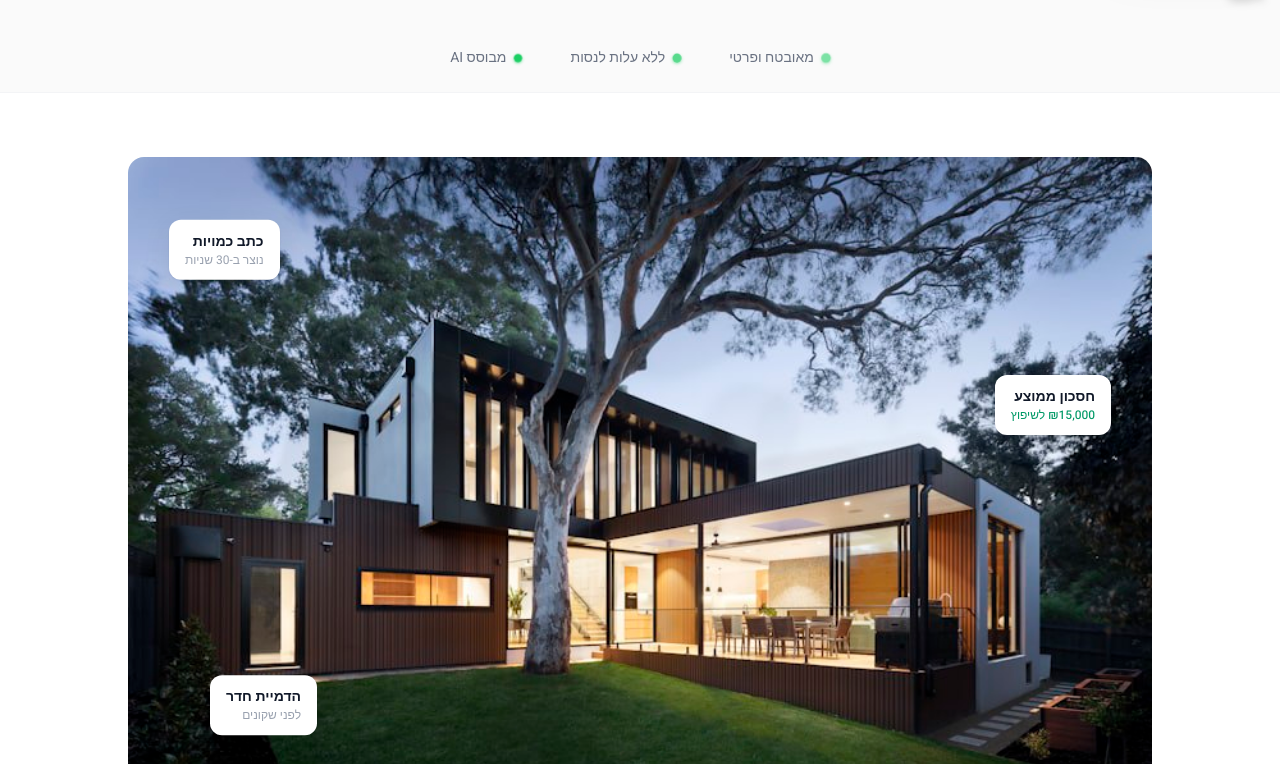
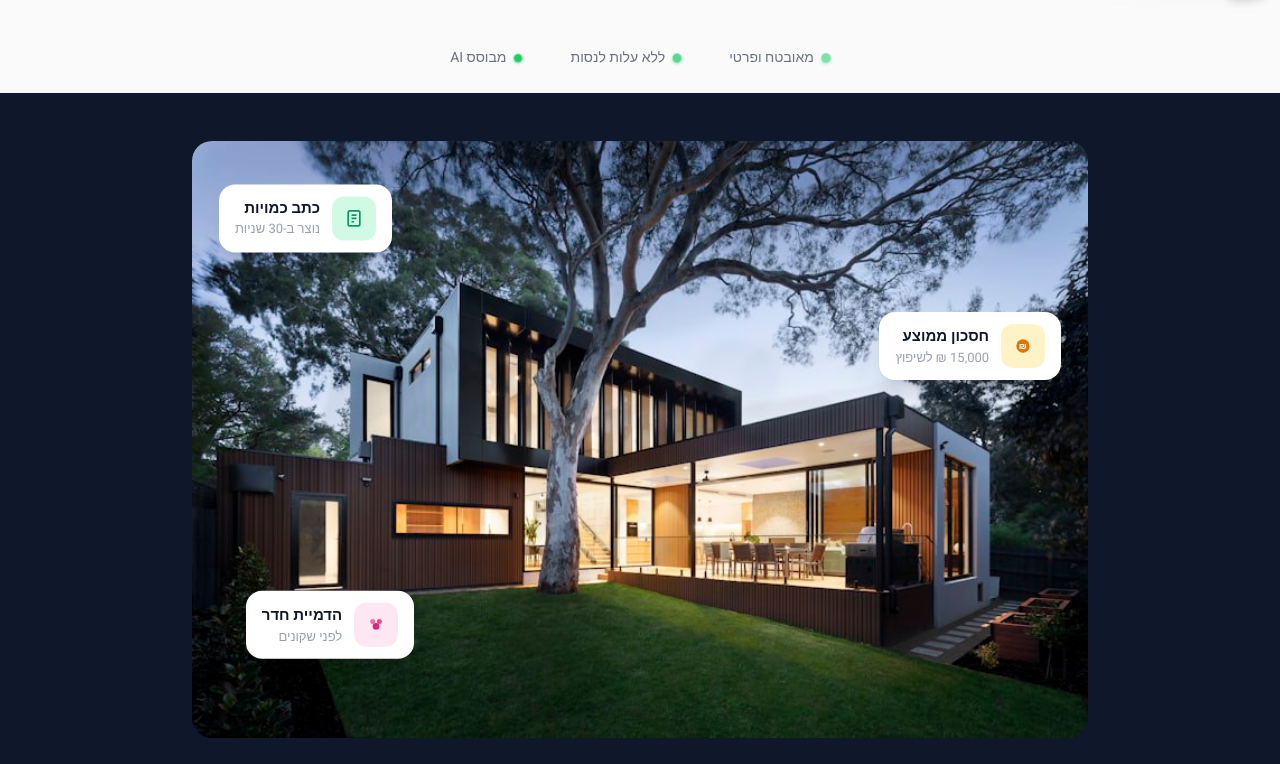
Before and after one commit to guyceza/shiputz-ai, a Next.js app: page / in a window 1280 px wide. Shown: the part 776-1540 px from the top of the page. Built offline with nearby package versions, Linux system fonts and the light colour scheme; no server answers.

Commit message:
Match reference design: dark bg, pastel icons, RTL layout

```diff
--- a/src/app/page.tsx
+++ b/src/app/page.tsx
@@ -315,42 +315,65 @@ export default function Home() {
       </section>
 
       {/* House Showcase with Floating Features */}
-      <section className="py-16 px-6 bg-white">
+      <section className="py-12 px-6 bg-[#0f172a]">
         <style dangerouslySetInnerHTML={{ __html: `
           @keyframes popupFloat {
             0%, 100% { transform: translateY(0); }
-            50% { transform: translateY(-6px); }
+            50% { transform: translateY(-8px); }
           }
-          .popup-float { animation: popupFloat 5s ease-in-out infinite; }
-          .popup-float-delay-1 { animation-delay: 1s; }
-          .popup-float-delay-2 { animation-delay: 2s; }
-          .feature-card {
-            background: white;
-            box-shadow: 0 1px 3px rgba(0,0,0,0.08), 0 8px 30px rgba(0,0,0,0.07);
-          }
+          .popup-float { animation: popupFloat 4s ease-in-out infinite; }
+          .popup-float-delay-1 { animation-delay: 0.5s; }
+          .popup-float-delay-2 { animation-delay: 1s; }
         `}} />
-        <div className="max-w-5xl mx-auto">
-          <div className="relative rounded-2xl overflow-hidden">
+        <div className="max-w-4xl mx-auto">
+          <div className="relative rounded-[20px] overflow-hidden">
             <img
               src="/images/hero-house.jpg"
               alt="בית מודרני"
               className="w-full h-auto"
             />
 
-            {/* Minimal Floating Cards */}
-            <div className="popup-float absolute top-[10%] left-[4%] feature-card rounded-xl px-4 py-3">
-              <p className="font-semibold text-gray-900 text-sm">כתב כמויות</p>
-              <p className="text-gray-400 text-xs">נוצר ב-30 שניות</p>
+            {/* Floating Cards - matching reference style */}
+            <div className="popup-float absolute top-[8%] left-[3%] bg-white rounded-2xl py-3 px-4 flex items-center gap-3 shadow-xl">
+              <div className="order-2">
+                <p className="font-bold text-gray-900 text-[15px]">כתב כמויות</p>
+                <p className="text-gray-400 text-[13px]">נוצר ב-30 שניות</p>
+              </div>
+              <div className="order-1 w-11 h-11 bg-[#d1fae5] rounded-xl flex items-center justify-center flex-shrink-0">
+                <svg className="w-5 h-5 text-[#059669]" viewBox="0 0 24 24" fill="none" stroke="currentColor" strokeWidth="2">
+                  <rect x="5" y="3" width="14" height="18" rx="2"/>
+                  <line x1="9" y1="8" x2="15" y2="8"/>
+                  <line x1="9" y1="12" x2="15" y2="12"/>
+                  <line x1="9" y1="16" x2="12" y2="16"/>
+                </svg>
+              </div>
             </div>
 
-            <div className="popup-float popup-float-delay-1 absolute bottom-[15%] left-[8%] feature-card rounded-xl px-4 py-3">
-              <p className="font-semibold text-gray-900 text-sm">הדמיית חדר</p>
-              <p className="text-gray-400 text-xs">לפני שקונים</p>
+            <div className="popup-float popup-float-delay-1 absolute bottom-[12%] left-[6%] bg-white rounded-2xl py-3 px-4 flex items-center gap-3 shadow-xl">
+              <div className="order-2">
+                <p className="font-bold text-gray-900 text-[15px]">הדמיית חדר</p>
+                <p className="text-gray-400 text-[13px]">לפני שקונים</p>
+              </div>
+              <div className="order-1 w-11 h-11 bg-[#fce7f3] rounded-xl flex items-center justify-center flex-shrink-0">
+                <svg className="w-5 h-5 text-[#db2777]" viewBox="0 0 24 24" fill="currentColor">
+                  <circle cx="8" cy="8" r="3" opacity="0.6"/>
+                  <circle cx="16" cy="8" r="3" opacity="0.8"/>
+                  <circle cx="12" cy="14" r="4"/>
+                </svg>
+              </div>
             </div>
 
-            <div className="popup-float popup-float-delay-2 absolute top-[32%] right-[4%] feature-card rounded-xl px-4 py-3">
-              <p className="font-semibold text-gray-900 text-sm">חסכון ממוצע</p>
-              <p className="text-emerald-600 text-xs font-medium">₪15,000 לשיפוץ</p>
+            <div className="popup-float popup-float-delay-2 absolute top-[30%] right-[3%] bg-white rounded-2xl py-3 px-4 flex items-center gap-3 shadow-xl">
+              <div className="order-2">
+                <p className="font-bold text-gray-900 text-[15px]">חסכון ממוצע</p>
+                <p className="text-gray-400 text-[13px]">15,000 ₪ לשיפוץ</p>
+              </div>
+              <div className="order-1 w-11 h-11 bg-[#fef3c7] rounded-xl flex items-center justify-center flex-shrink-0">
+                <svg className="w-5 h-5 text-[#d97706]" viewBox="0 0 24 24" fill="currentColor">
+                  <circle cx="12" cy="12" r="8"/>
+                  <text x="12" y="16" textAnchor="middle" fill="white" fontSize="10" fontWeight="bold">₪</text>
+                </svg>
+              </div>
             </div>
           </div>
         </div>
```
